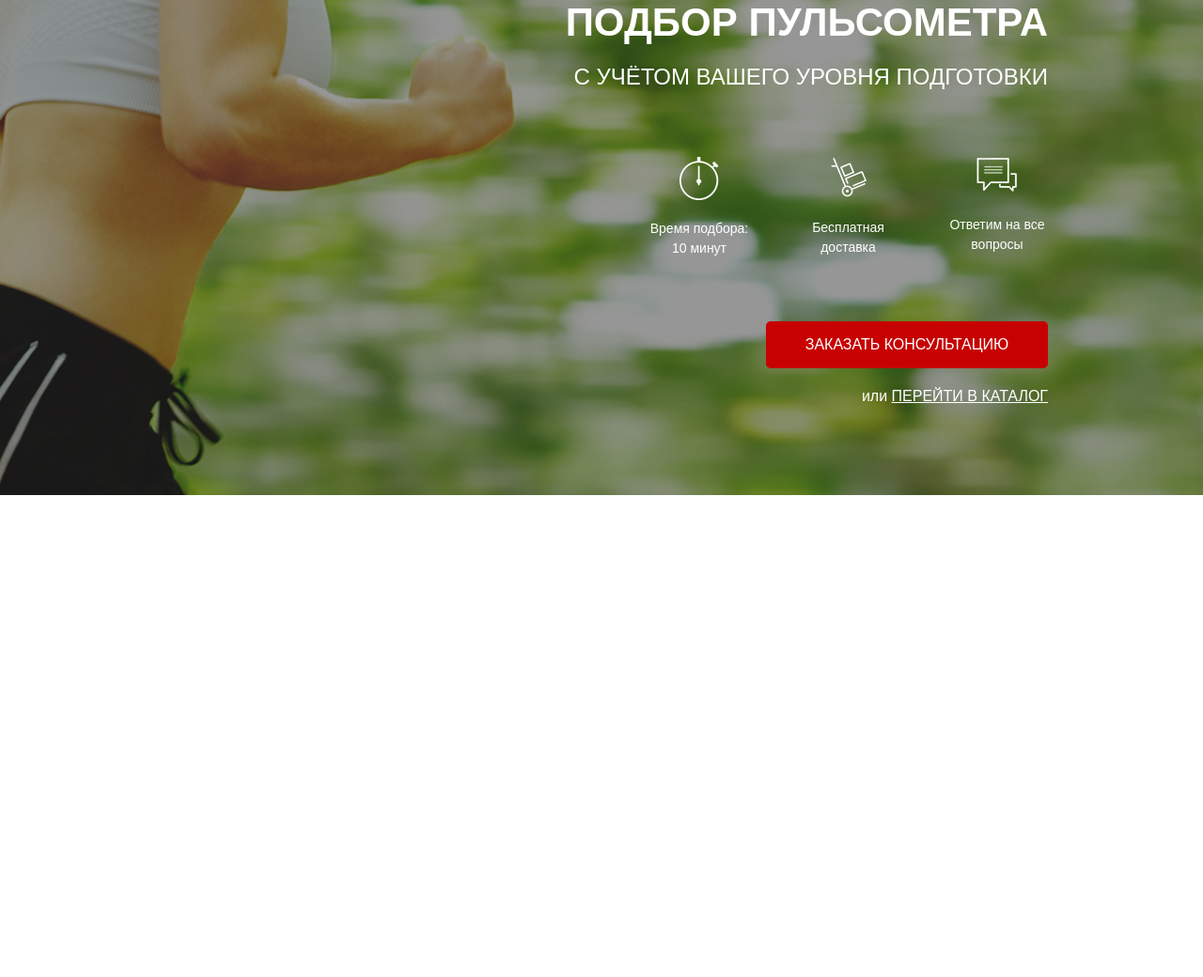
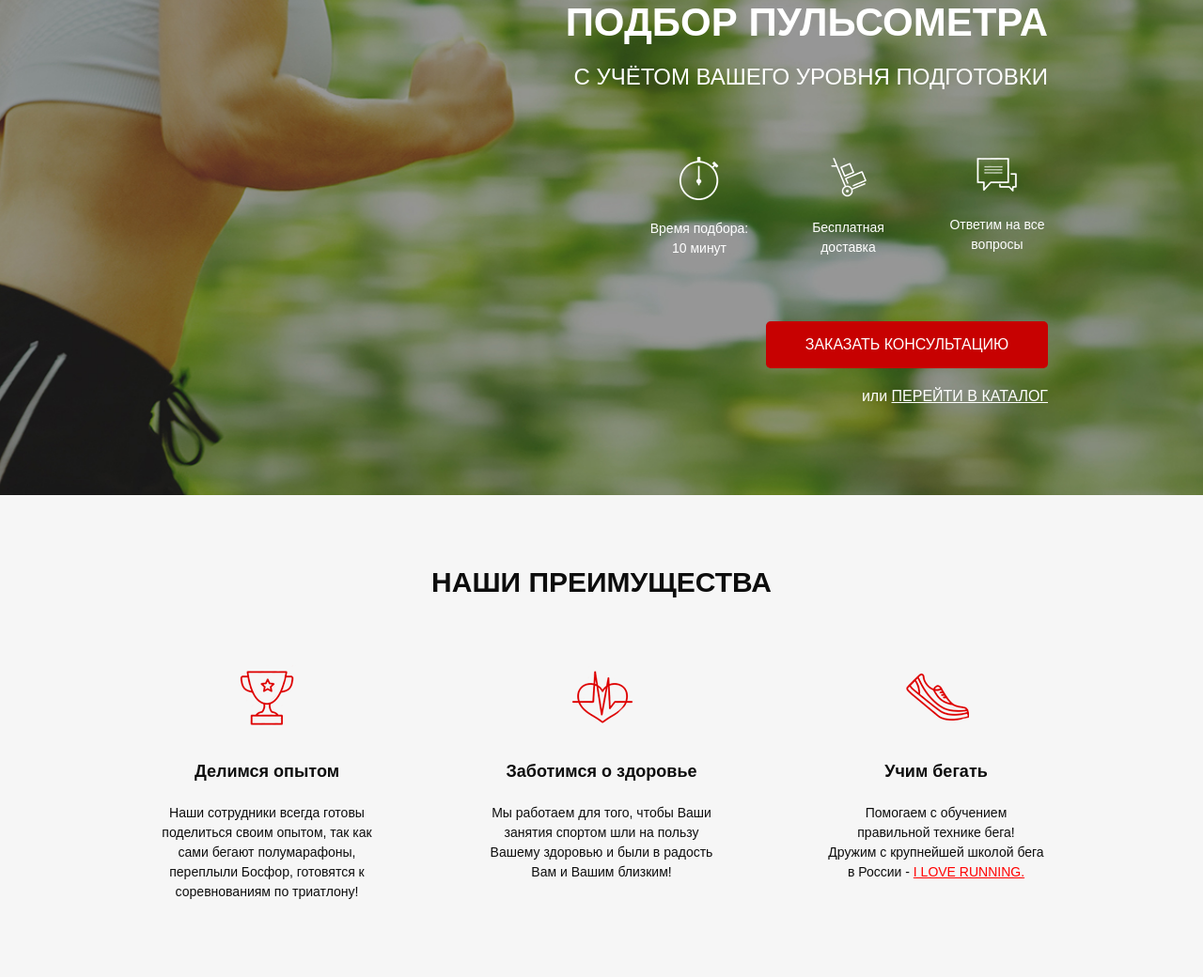
Before and after one commit to Lama32120/Pulse, a website: page src/index.html in a window 1280 px wide. Shown: the part 165-1205 px from the top of the page at 94% size. Before the commit the page ends 800 px from the top, so only its background shows below. Drawn offline with Linux system fonts and the light colour scheme.

Commit message:
advantages add

```diff
--- a/src/index.html
+++ b/src/index.html
@@ -59,5 +59,40 @@
 
         </div>
     </div>
+
+    <div class="advantages">
+        <div class="container">
+            <div class="title">НАШИ ПРЕИМУЩЕСТВА</div>
+            <div class="advantages__wrapper">
+                <div class="advantages__item">
+                    <img src="icons/benefits/cup.png" alt="cup" class="advantages__icon">
+                    <div class="advantages__subtitle">
+                        Делимся опытом
+                    </div>
+                    <div class="advantages__descr">
+                        Наши сотрудники всегда готовы поделиться своим опытом, так как сами бегают полумарафоны, переплыли Босфор, готовятся к соревнованиям по триатлону!
+                    </div>
+                </div>
+                <div class="advantages__item">
+                    <img src="icons/benefits/heart.png" alt="heart" class="advantages__icon">
+                    <div class="advantages__subtitle">
+                        Заботимся о здоровье
+                    </div>
+                    <div class="advantages__descr">
+                        Мы работаем для того, чтобы Ваши занятия спортом шли на пользу Вашему здоровью и были в радость Вам и Вашим близким!
+                    </div>
+                </div>
+                <div class="advantages__item">
+                    <img src="icons/benefits/shoes.png" alt="shoes" class="advantages__icon">
+                    <div class="advantages__subtitle">
+                        Учим бегать
+                    </div>
+                    <div class="advantages__descr">
+                        Помогаем с обучением<br> правильной технике бега!<br> Дружим с крупнейшей школой бега в России - <a href="">I LOVE RUNNING.</a>
+                    </div>
+                </div>
+            </div>
+        </div>
+    </div>
 </body>
 </html>
--- /dev/null
+++ b/src/sass/blocks/_advantages.scss
@@ -0,0 +1,31 @@
+.advantages {
+    padding: 70px 0 80px 0;
+    background-color: #f6f6f6;
+    &__wrapper {
+        margin-top: 65px;
+        display: flex;
+        justify-content: space-between;
+    }
+    &__item {
+        display: flex;
+        flex-direction: column;
+        align-items: center;
+        max-width: 238px;
+    }
+    &__subtitle {
+        font-weight: 700;
+        font-size: 18px;
+        color: #0D0D0D;
+        margin-top: 35px;
+    }
+    &__descr {
+        margin-top: 20px;
+        font-weight: 300;
+        font-size: 14px;
+        text-align: center;
+        color: #0D0D0D;
+        a {
+            color: #ff0000;
+        }
+    }
+}
--- /dev/null
+++ b/src/sass/blocks/_titles.scss
@@ -0,0 +1,6 @@
+.title {
+    font-weight: 700;
+    font-size: 30px;
+    text-align: center;
+    color: #0D0D0D;
+}
--- a/src/sass/style.scss
+++ b/src/sass/style.scss
@@ -11,3 +11,5 @@
 @import 'blocks/promo';
 @import 'blocks/header.scss';
 @import 'blocks/buttons';
+@import 'blocks/titles';
+@import 'blocks/advantages';
```
Also changed, not shown: src/css/style.min.css, src/icons/benefits/benefits_icon.png (deleted), src/icons/benefits/benefits_icon.svg (deleted), src/icons/benefits/cup.png (added), src/icons/benefits/heart.png (added), src/icons/benefits/shoes.png (added).
